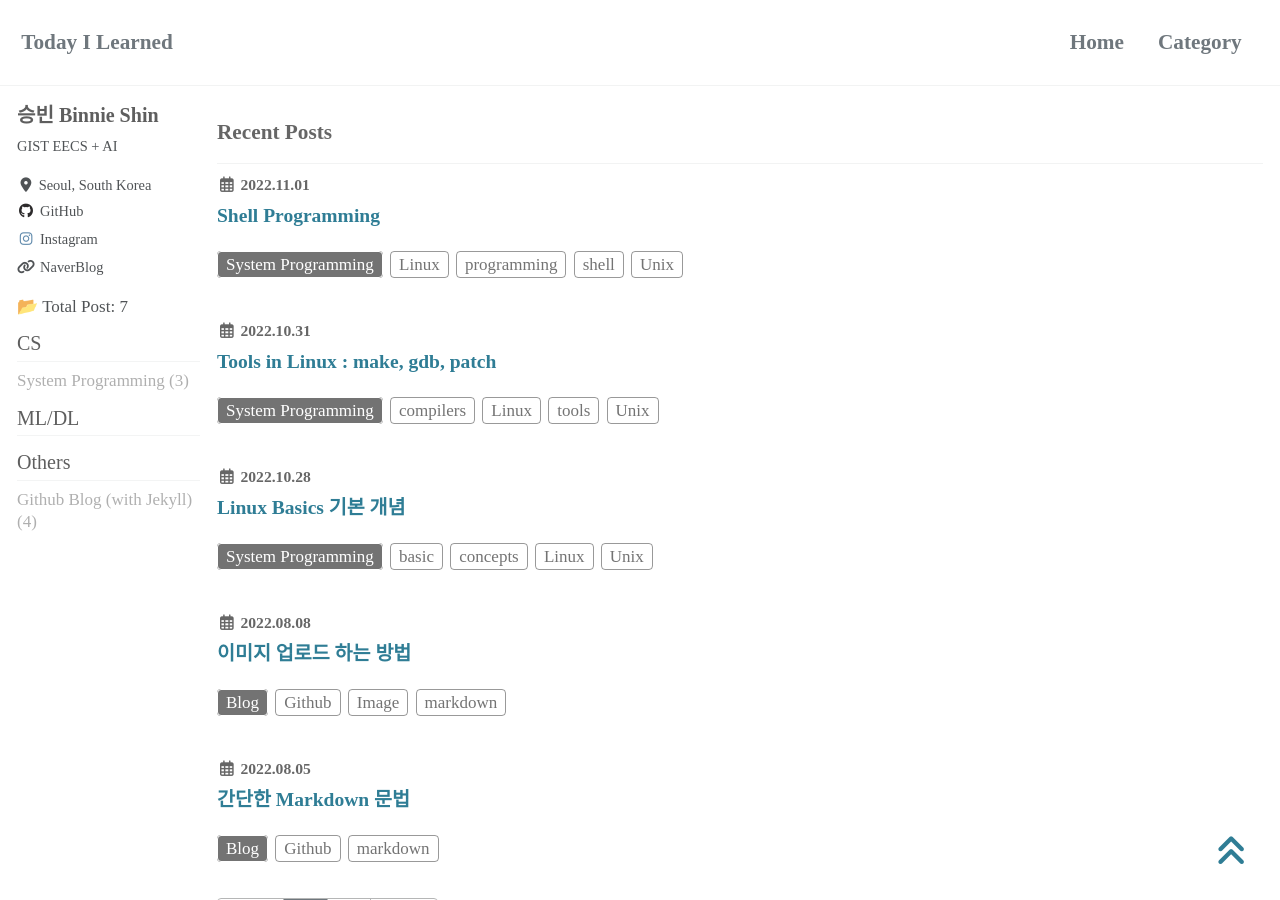
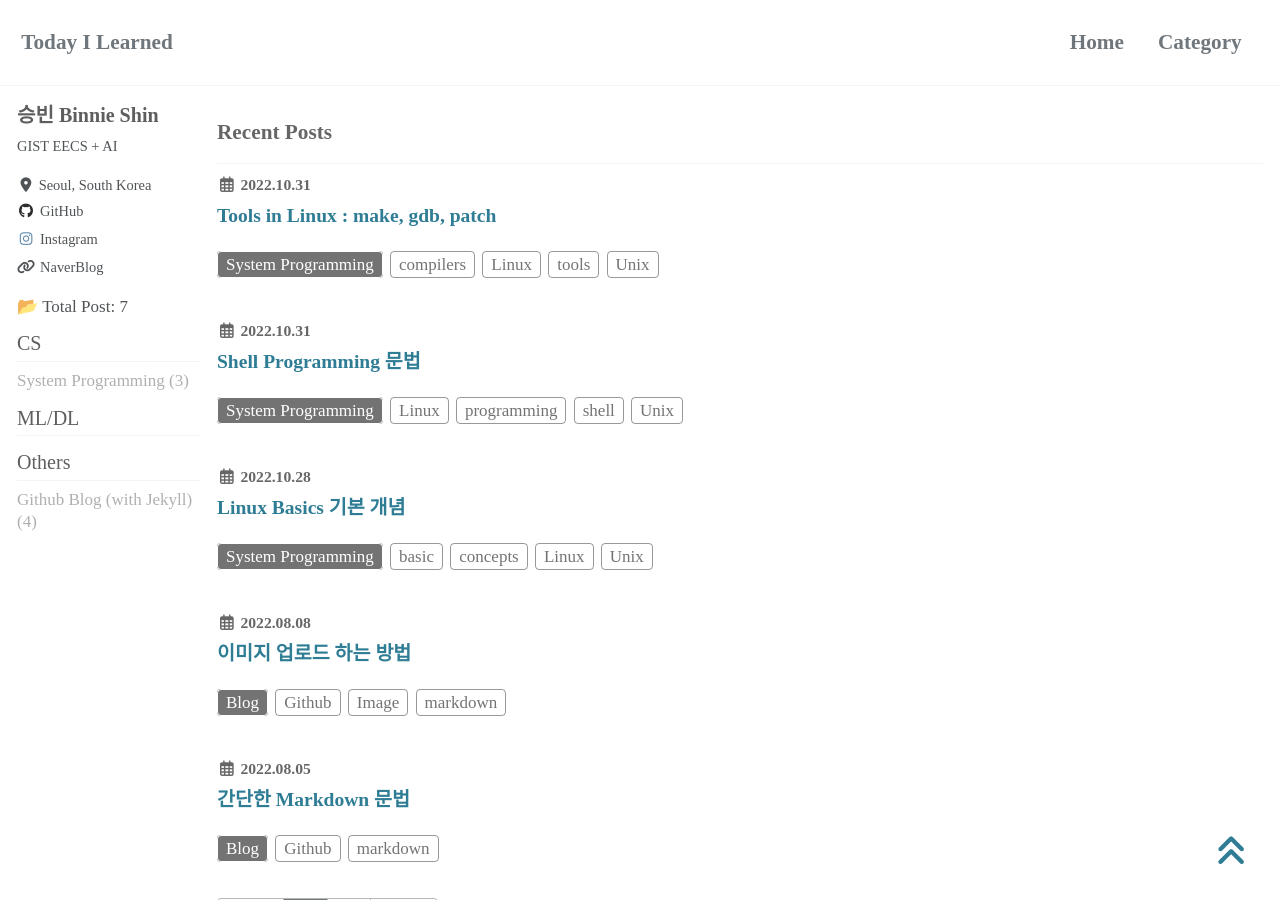
Before and after one commit to binnie723/binnie723.github.io, a Jekyll site: the page built from index.html, in a window 1280 px wide and 900 px high. Built offline with Jekyll 4.4.1, drawn with Linux system fonts in a browser that asks for light colours; cached includes are drawn as plain includes; nearby versions of some CDN libraries; some web fonts are replaced; the list of posts is cut into pages by our own code.

Commit message:
second post edit

```diff
--- a/_posts/systemprogramming/2022-10-31-Shell_Programming.md
+++ b/_posts/systemprogramming/2022-10-31-Shell_Programming.md
@@ -1,5 +1,5 @@
 ---
-title:  "Shell Programming"
+title:  "Shell Programming 문법"
 
 categories:
   - System Programming
@@ -9,8 +9,8 @@ tags:
 toc: true
 toc_sticky: true
 
-date: 2022-11-01
-last_modified_at: 2022-11-01
+date: 2022-10-31
+last_modified_at: 2022-10-31
 ---
 
 <br/>
```
